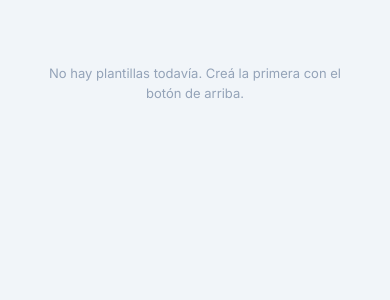
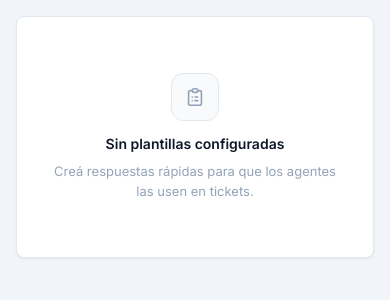
Before and after one commit to JmongeCR/SistemaSoporte, an ASP.NET Core app: page /Admin/Plantillas in a window 390 px wide. Shown: the part 143-443 px from the top of the page. Run offline with ASP.NET Core 8, Linux system fonts and the light colour scheme; the visitor is signed in with stand-in values (Sample User, id 1); data that the repository does not hold is empty; database files in the repository are not loaded.

Commit message:
refine(ui): Fase 4 — control de calidad y empty states con estructura
QA completo: compilación OK (0 errores), 37/37 pruebas, tres roles
(Admin, Agente, Cliente), todas las páginas en escritorio/tablet/móvil,
modo claro y oscuro, accesibilidad y consistencia visual.

Correcciones aplicadas:
- CSS: .estado-vacio reestructurado como flex column; agrega clases
  .estado-vacio-icono (caja 48px con borde), .estado-vacio-titulo y
  .estado-vacio-desc para empty states con jerarquía icono+título+desc
- Notificaciones/Index: empty state con icono SVG de campana,
  "Sin notificaciones" + descripción contextual
- Admin/Plantillas/Index: empty state con icono SVG de clipboard,
  "Sin plantillas configuradas" + descripción de acción

Limitaciones y pruebas pendientes:
- Login en móvil < 375px no fue evaluado (fuera del rango de breakpoints)
- Accesibilidad de teclado verificada visualmente; no se ejecutó un
  análisis automático (axe, Lighthouse)
- Envío de formularios (Crear ticket, Perfil, SLA) verificados
  funcionalmente pero sin pruebas de regresión E2E

```diff
--- a/src/Soporte.Web/Pages/Admin/Plantillas/Index.cshtml
+++ b/src/Soporte.Web/Pages/Admin/Plantillas/Index.cshtml
@@ -52,8 +52,12 @@
 
 @if (!Model.Plantillas.Any())
 {
-    <div class="estado-vacio">
-        <p>No hay plantillas todavía. Creá la primera con el botón de arriba.</p>
+    <div class="tarjeta estado-vacio">
+        <div class="estado-vacio-icono">
+            <svg width="22" height="22" viewBox="0 0 24 24" fill="none" stroke="currentColor" stroke-width="1.5" aria-hidden="true"><path d="M9 5H7a2 2 0 0 0-2 2v12a2 2 0 0 0 2 2h10a2 2 0 0 0 2-2V7a2 2 0 0 0-2-2h-2M9 5a2 2 0 0 0 2 2h2a2 2 0 0 0 2-2M9 5a2 2 0 0 1 2-2h2a2 2 0 0 1 2 2m-3 7h3m-3 4h3m-6-4h.01M9 16h.01"/></svg>
+        </div>
+        <p class="estado-vacio-titulo">Sin plantillas configuradas</p>
+        <p class="estado-vacio-desc">Creá respuestas rápidas para que los agentes las usen en tickets.</p>
     </div>
 }
 else
--- a/src/Soporte.Web/wwwroot/css/site.css
+++ b/src/Soporte.Web/wwwroot/css/site.css
@@ -743,10 +743,39 @@ svg { stroke: currentColor; fill: none; stroke-width: 1.75; stroke-linecap: roun
 
 /* Estado vacío */
 .estado-vacio {
-    padding: 48px 20px;
+    padding: 56px 20px;
     text-align: center;
     color: var(--color-texto-tenue);
     font-size: 13px;
+    display: flex;
+    flex-direction: column;
+    align-items: center;
+    gap: 8px;
+}
+.estado-vacio-icono {
+    width: 48px;
+    height: 48px;
+    border-radius: 12px;
+    background: var(--color-fondo-suave);
+    border: 1px solid var(--color-borde);
+    display: flex;
+    align-items: center;
+    justify-content: center;
+    color: var(--color-texto-tenue);
+    margin-bottom: 4px;
+}
+.estado-vacio-titulo {
+    font-size: 14px;
+    font-weight: 600;
+    color: var(--color-texto);
+    margin: 0;
+}
+.estado-vacio-desc {
+    font-size: 13px;
+    color: var(--color-texto-tenue);
+    margin: 0;
+    max-width: 300px;
+    line-height: 1.5;
 }
 
 /* ---------- 10. Status / Priority badges ---------- */
```
Also changed, not shown: src/Soporte.Web/Pages/Notificaciones/Index.cshtml (+7 -1 lines).
